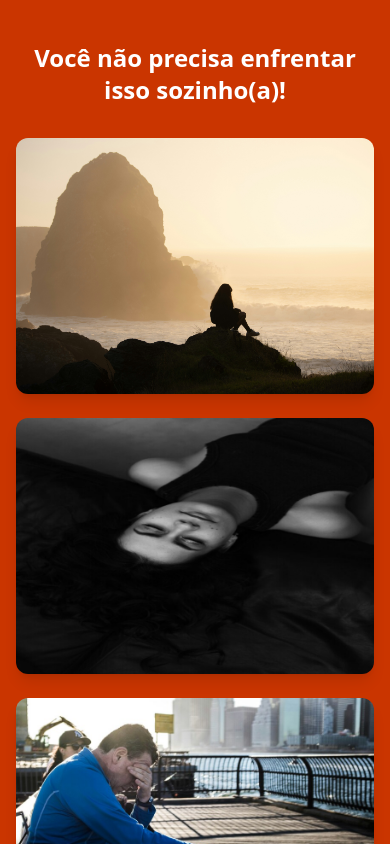
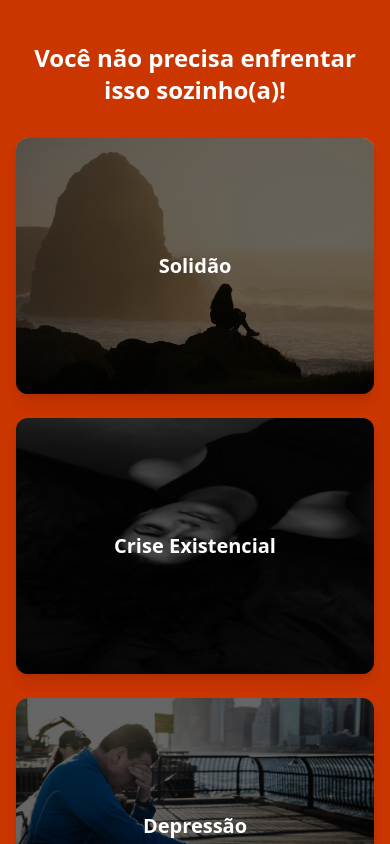
Before and after one commit to flavio16silva/page-claudia-react, a React (Vite) app: page / in a window 390 px wide. Shown: the part 1320-2164 px from the top of the page. Built offline with nearby package versions, Linux system fonts and the light colour scheme.

Commit message:
Home -> Cards Doenças: Nome: visualizar desktop e mobile

```diff
--- a/src/components/home.jsx
+++ b/src/components/home.jsx
@@ -101,8 +101,10 @@ const Home = () => {
                   alt={card.alt}
                   className="w-full h-64 object-cover transition-transform duration-500 group-hover:scale-110"
                 />
-                <div className="absolute inset-0 bg-black/60 opacity-0 group-hover:opacity-100 transition-opacity duration-300 flex items-center justify-center">
-                  <p className="text-white text-xl md:text-2xl font-bold text-center px-4 transform transition-transform duration-300 group-hover:scale-105">
+                <div className="absolute inset-0 bg-black/60 md:opacity-0 md:group-hover:opacity-100
+                transition-opacity duration-300 flex items-center justify-center">
+                  <p className="text-white text-xl md:text-2xl font-bold text-center px-4
+                  transform transition-transform duration-300 md:group-hover:scale-105">
                     {card.title}
                   </p>
                 </div>
```
